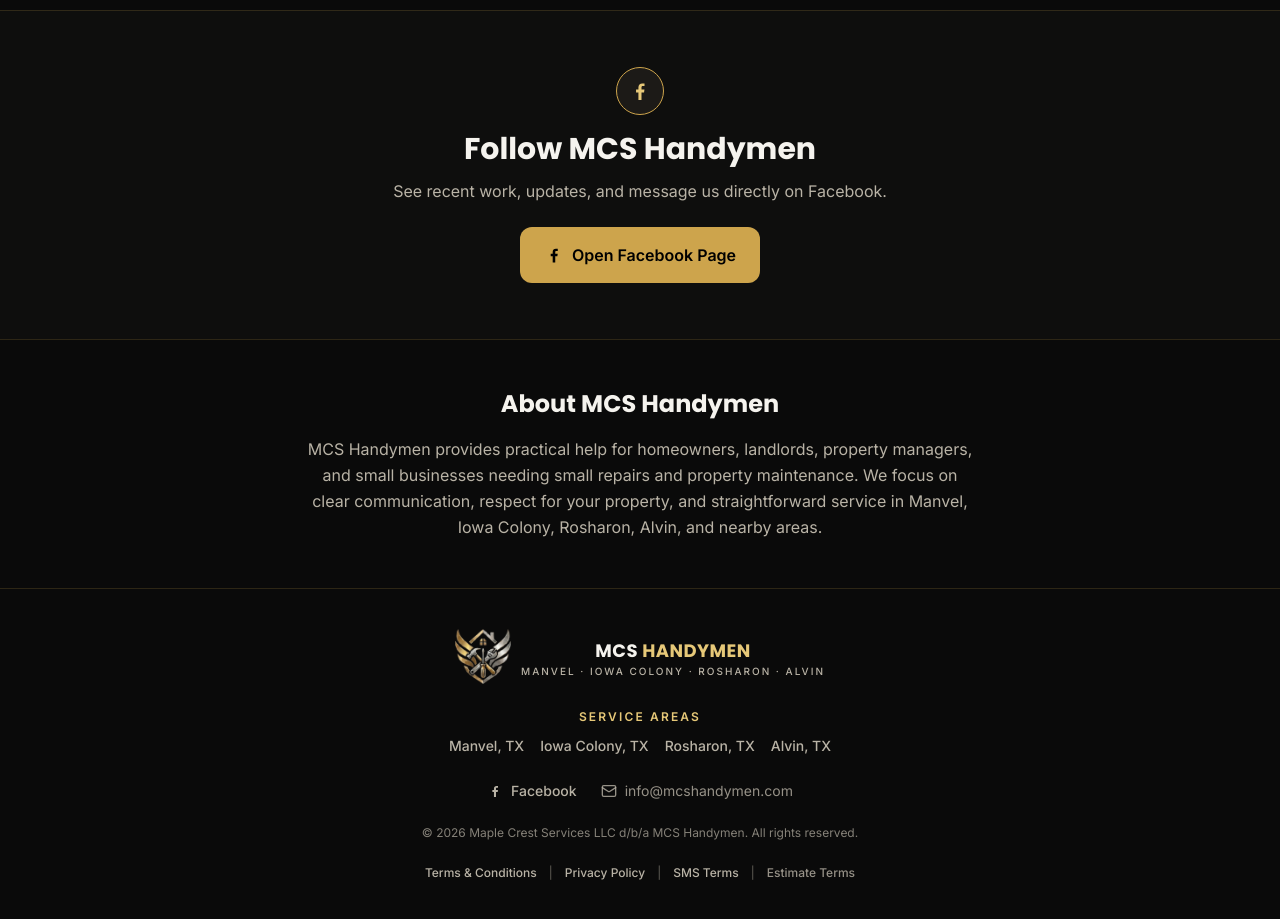
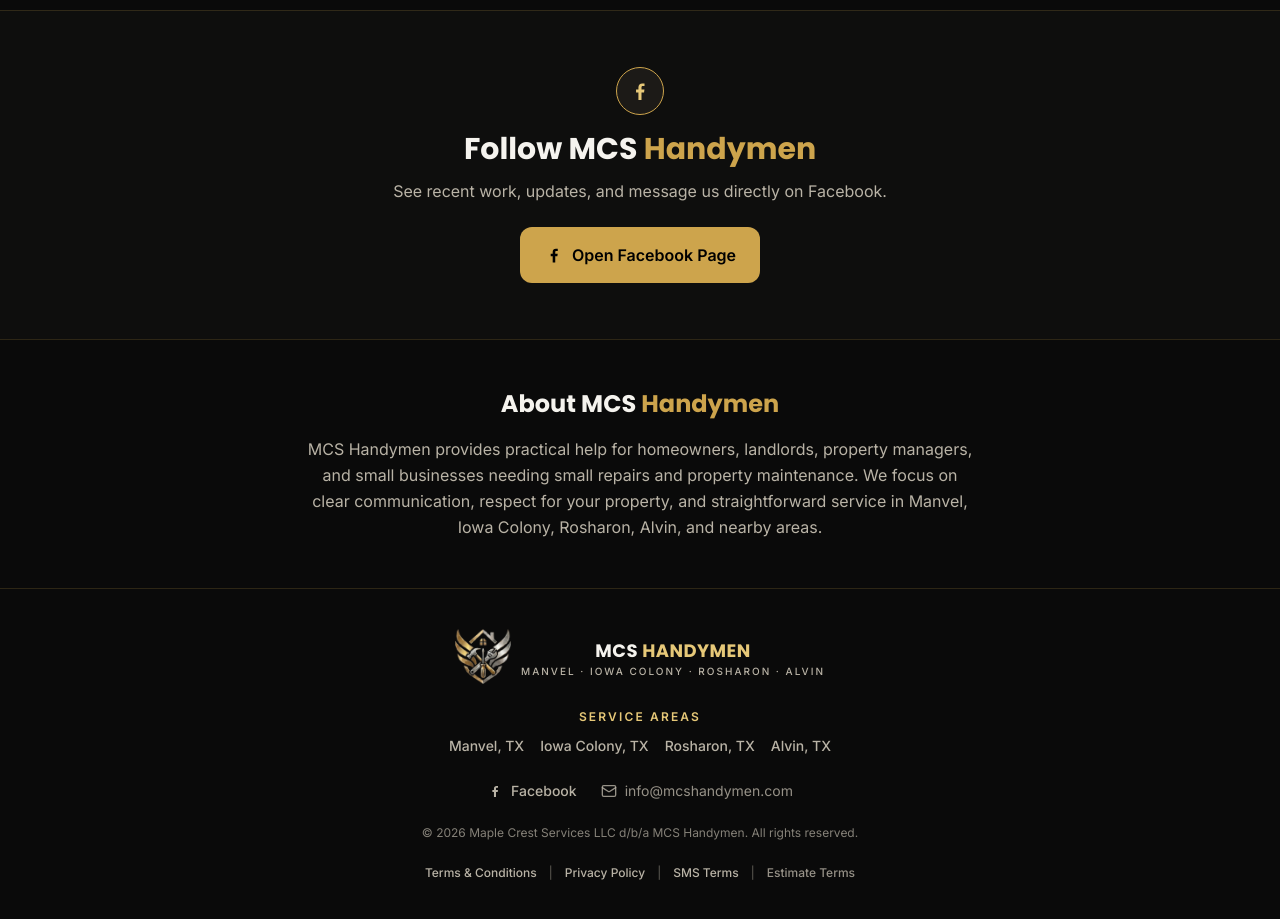
Before and after one commit to Gimlibob/mcs-handymen, a Next.js app: page / in a window 1280 px wide. Shown: the part 4260-5179 px from the top of the page. Built offline with nearby package versions, Linux system fonts and the light colour scheme.

Commit message:
Style Follow and About headings with brand gold on Handymen.

```diff
--- a/components/About.js
+++ b/components/About.js
@@ -10,7 +10,7 @@
           id="about-heading"
           className="font-heading text-xl font-bold text-foreground sm:text-2xl"
         >
-          About MCS Handymen
+          About MCS <span className="text-gold">Handymen</span>
         </h2>
         <p className="mt-4 text-[15px] leading-relaxed text-muted sm:text-base">
           MCS Handymen provides practical help for homeowners, landlords, property managers, and
--- a/components/FacebookSection.js
+++ b/components/FacebookSection.js
@@ -10,7 +10,7 @@
           <FacebookIcon className="h-6 w-6 text-gold-bright" />
         </span>
         <h2 className="mt-4 font-heading text-2xl font-bold text-foreground sm:text-3xl">
-          Follow MCS Handymen
+          Follow MCS <span className="text-gold">Handymen</span>
         </h2>
         <p className="mt-3 text-base text-muted">
           See recent work, updates, and message us directly on Facebook.
```
